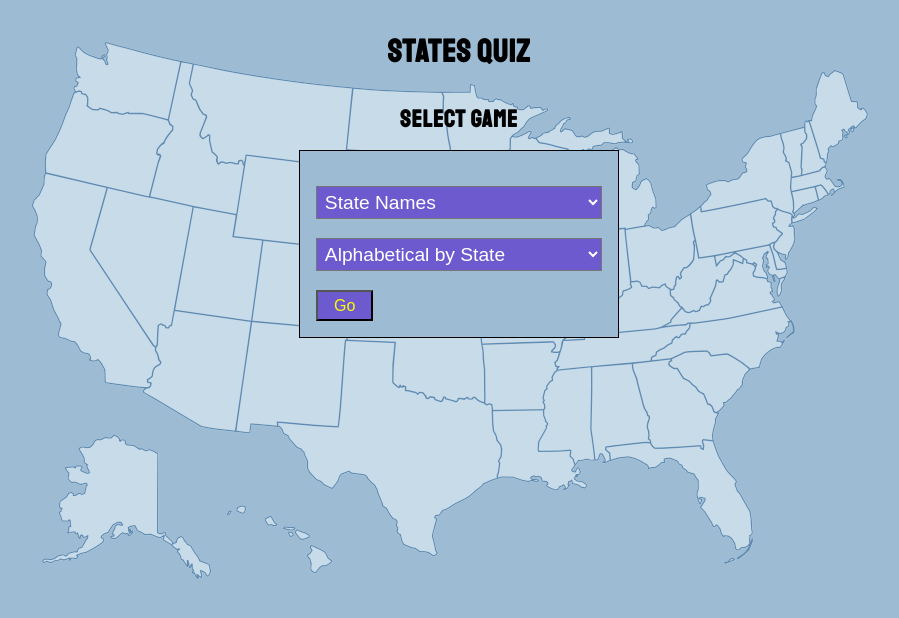
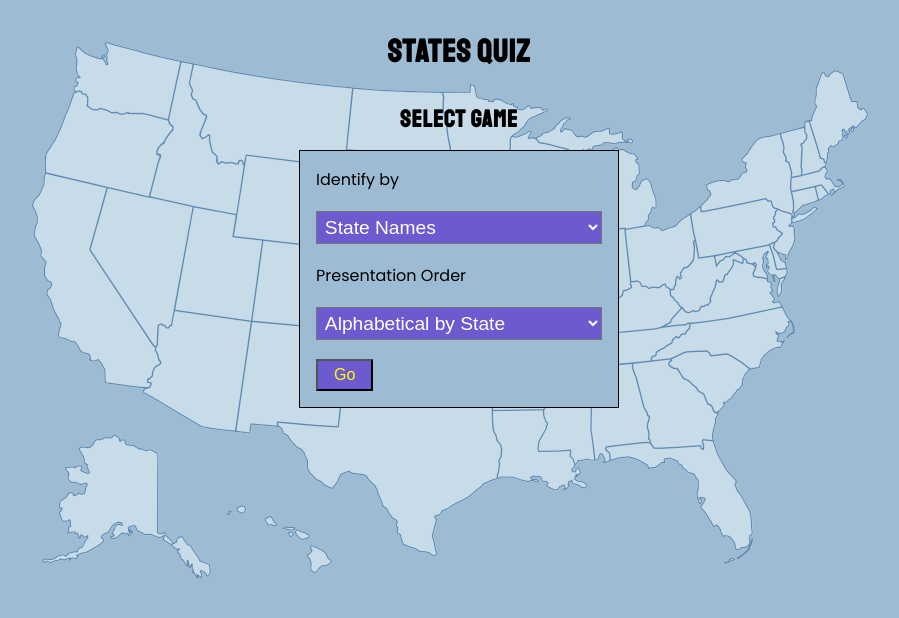
Before and after one commit to JulianNicholls/States-Quiz, a React (Create React App) app: page / in a window 1280 px wide. Shown: the top 618 px of the page, without its empty margins (181-1080 px from the left). Built offline with nearby package versions, Linux system fonts and the light colour scheme.

Commit message:
Style game selection

```diff
--- a/src/components/SelectGame.tsx
+++ b/src/components/SelectGame.tsx
@@ -23,12 +23,14 @@ const SelectGame = (): JSX.Element => {
           setPhase(PLAYING);
         }}
       >
-        <select onChange={setNames}>
+        <label htmlFor="type">Identify by</label>
+        <select id="type" onChange={setNames}>
           <option value="states">State Names</option>
           <option value="capitals">State Capitals</option>
         </select>
 
-        <select onChange={setOrder}>
+        <label htmlFor="order">Presentation Order</label>
+        <select id="order" onChange={setOrder}>
           <option value="alpha">Alphabetical by State</option>
           <option value="capital">Alphabetical by Capital</option>
           <option value="seq">West to East</option>
```
